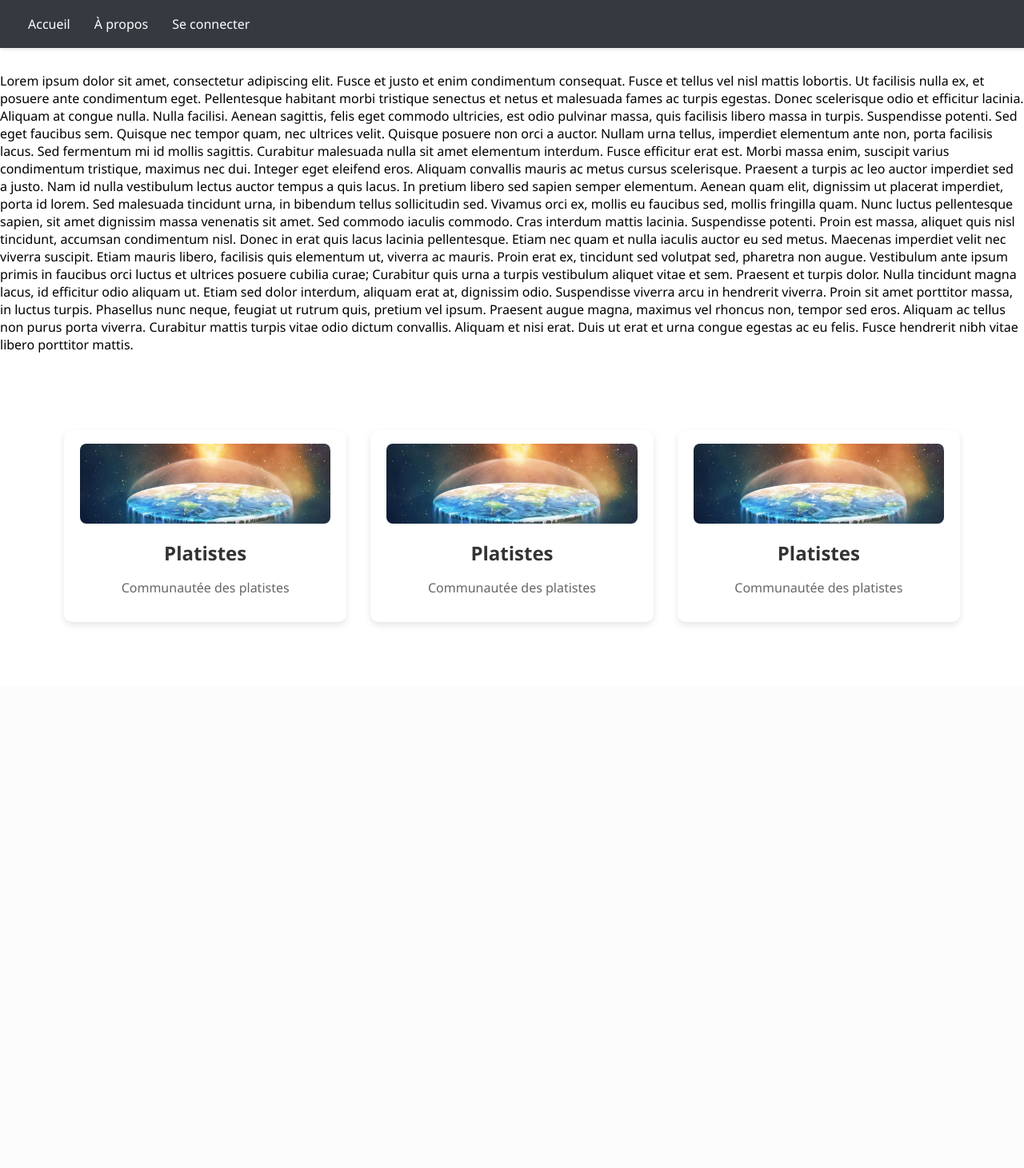
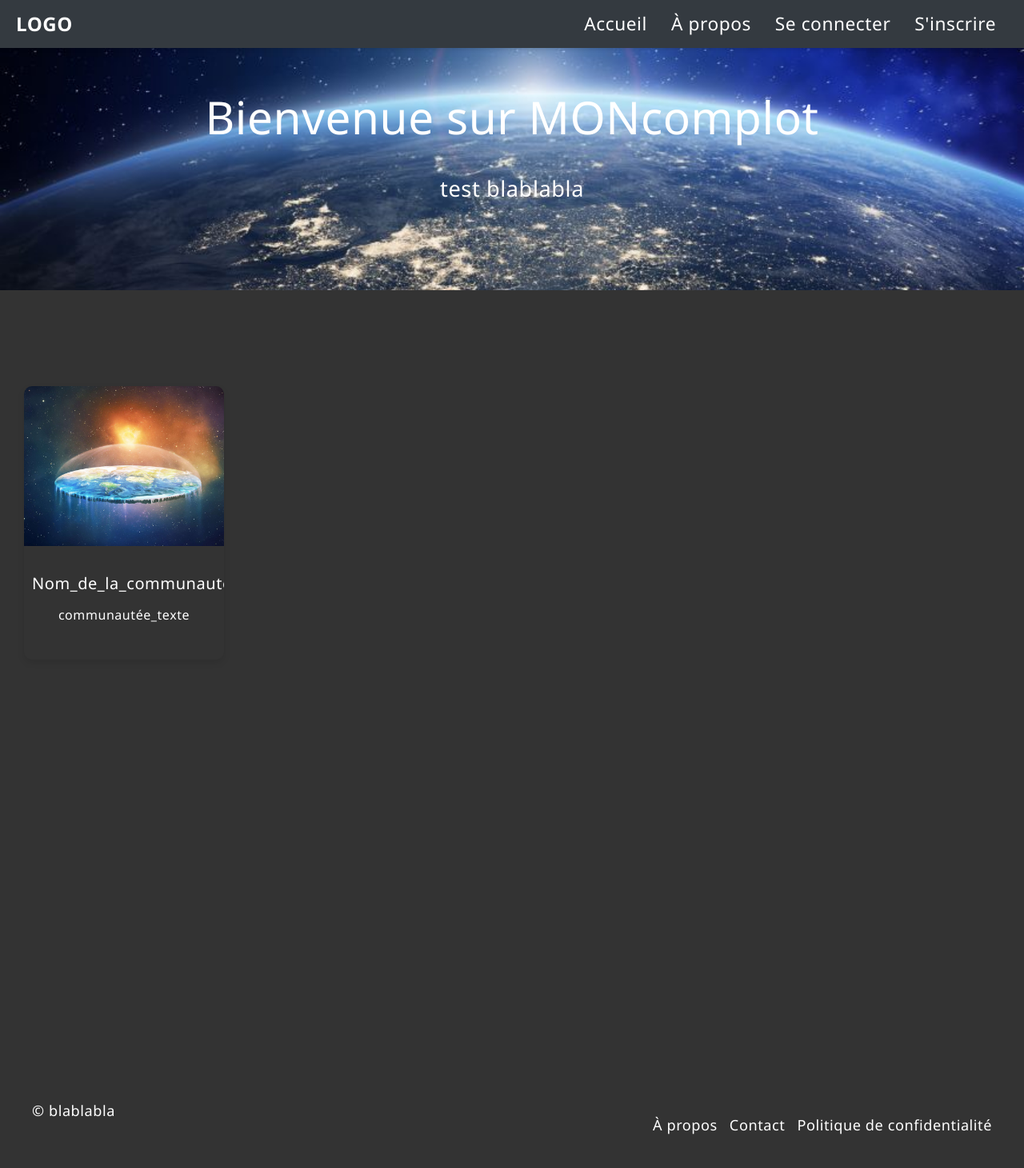
Before and after one commit to giinko/Moncomplot-CY, a PHP site: page / in a window 1280 px wide. Shown: the whole page at 80% size. Before the commit the page ends 781 px from the top, so only its background shows below. Run offline with PHP 8.4, Linux system fonts and the light colour scheme.

Commit message:
Avancement général

```diff
--- a/assets/style/style.css
+++ b/assets/style/style.css
@@ -1,3 +1,261 @@
+html, body, div, span, applet, object,
+iframe, h1, h2, h3, h4, h5, h6, p, blockquote,
+pre, a, abbr, acronym, address, big, cite,
+code, del, dfn, em, img, ins, kbd, q, s, samp,
+small, strike, strong, sub, sup, tt, var, b,
+u, i, center, dl, dt, dd, ol, ul, li, fieldset,
+form, label, legend, table, caption, tbody,
+tfoot, thead, tr, th, td, article, aside,
+canvas, details, embed, figure, figcaption,
+footer, header, hgroup, menu, nav, output, ruby,
+section, summary, time, mark, audio, video {
+	margin: 0;
+	padding: 0;
+	border: 0;
+	font-size: 100%;
+	font: inherit;
+	vertical-align: baseline;}
+
+article, aside, details, figcaption, figure,
+footer, header, hgroup, menu, nav, section {
+display: block;}
+
+body {
+    line-height: 1.3;
+}
+@media screen and (max-width: 480px) {
+
+    html, body {
+        min-width: 400px;
+    }
+
+}
+/* Basic */
+
+@-ms-viewport {
+    width: device-width;
+}
+
+body {
+    -ms-overflow-style: scrollbar;
+}
+
+@media screen and (max-width: 480px) {
+
+    html, body {
+        min-width: 320px;
+    }
+
+}
+
+html {
+    box-sizing: border-box;
+}
+
+*, *:before, *:after {
+    box-sizing: inherit;
+}
+
+body {
+    background: #333;
+}
+
+    body.is-preload *, body.is-preload *:before, body.is-preload *:after {
+        -moz-animation: none !important;
+        -webkit-animation: none !important;
+        -ms-animation: none !important;
+        animation: none !important;
+        -moz-transition: none !important;
+        -webkit-transition: none !important;
+        -ms-transition: none !important;
+        transition: none !important;
+    }
+
+
+
+/* Type */
+
+	body, input, select, textarea {
+		color: #ffffff;
+		font-family: "Source Sans Pro", Helvetica, sans-serif;
+		font-size: 17pt;
+		font-weight: 300;
+		letter-spacing: 0.025em;
+		line-height: 1.65;
+	}
+
+		@media screen and (max-width: 1080px) {
+
+			body, input, select, textarea {
+				font-size: 17pt;
+			}
+
+		}
+
+		@media screen and (max-width: 700px) {
+
+			body, input, select, textarea {
+				font-size: 12pt;
+			}
+
+		}
+
+		@media screen and (max-width: 360px) {
+
+			body, input, select, textarea {
+				font-size: 11pt;
+			}
+
+		}
+
+
+	@media screen and (max-width: 736px) {
+
+		h1 {
+			font-size: 2em;
+		}
+
+		h2 {
+			font-size: 1.5em;
+		}
+
+		h3 {
+			font-size: 1.25em;
+		}
+
+	}
+
+a {
+    -moz-transition: color 0.2s ease-in-out, border-bottom-color 0.2s ease-in-out;
+    -webkit-transition: color 0.2s ease-in-out, border-bottom-color 0.2s ease-in-out;
+    -ms-transition: color 0.2s ease-in-out, border-bottom-color 0.2s ease-in-out;
+    transition: color 0.2s ease-in-out, border-bottom-color 0.2s ease-in-out;
+    color: inherit;
+    text-decoration: none;
+}
+
+    a:hover {
+        border-bottom-color: transparent;
+        color: #ff9cef !important;
+    }
+
+    a:active {
+        color: #ff60ff !important;
+    }
+
+	p {
+		margin: 0 0 2em 0;
+	}
+
+    @media screen and (max-width: 736px) {
+
+		h1 {
+			font-size: 2em;
+		}
+
+		h2 {
+			font-size: 1.5em;
+		}
+
+		h3 {
+			font-size: 1.25em;
+		}
+
+	}
+        .align-left {
+            text-align: left;
+        }
+
+        .align-center {
+            text-align: center;
+        }
+
+        .align-right {
+            text-align: right;
+        }
+
+
+        /* styles.css */
+body {
+    margin: 0;
+    font-family: Arial, sans-serif;
+}
+
+.navbar {
+    background-color: #333;
+    color: white;
+    display: flex;
+    justify-content: space-between;
+    align-items: center;
+    padding: 10px 20px;
+}
+
+.navbar-logo {
+    font-size: 24px;
+    font-weight: bold;
+}
+
+.navbar-links {
+    list-style: none;
+    margin: 0;
+    padding: 0;
+    display: flex;
+}
+
+.navbar-links li {
+    padding: 0 15px;
+}
+
+.navbar-links a {
+    color: white;
+    text-decoration: none;
+    transition: color 0.3s;
+}
+
+.navbar-links a:hover {
+    color: #4CAF50;
+}
+
+.footer {
+    margin-top: 500px;
+    background-color: #333;
+    color: white;
+    padding: 20px 10px;
+    text-align: center;
+    font-size: 0.8em;
+}
+
+.footer-content {
+    max-width: 1200px;
+    margin: 0 auto;
+    display: flex;
+    flex-direction: column;
+    align-items: center;
+    justify-content: space-between;
+}
+
+.footer-links {
+    list-style: none;
+    padding: 0;
+    display: flex;
+    gap: 15px;
+}
+
+.footer-links a {
+    color: white;
+    text-decoration: none;
+    transition: color 0.3s;
+}
+
+
+@media (min-width: 768px) {
+    .footer-content {
+        flex-direction: row;
+    }
+}
+
+
+
 :root {
     --primary-color: #007bff;
     --text-color: #ffffff;
@@ -12,13 +270,12 @@ body, html {
     padding: 0;
     font-family: 'Segoe UI', Tahoma, Geneva, Verdana, sans-serif;
 }
-.main-content{
-    padding-top: 90px;
+.main{
+    margin-top: 90px;
 }
 
 .navbar {
     display: flex;
-    position: fixed;
     width: 100%;
     justify-content: space-between;
     align-items: center;
@@ -36,16 +293,11 @@ body, html {
 }
 
 .navbar-links a {
-    color: var(--nav-text-color);
     text-decoration: none;
     padding: 10px 15px;
     border-radius: 5px;
-    transition: background-color 0.3s ease;
 }
 
-.navbar-links a:hover {
-    background-color: var(--nav-hover-bg-color);
-}
 
 @media (max-width: 768px) {
     .navbar-links a {
@@ -107,3 +359,75 @@ body, html {
     color: #666; /* Couleur du texte secondaire */
     font-size: 16px; /* Taille du texte secondaire */
 }
+.catalogue {
+    display: flex;
+    flex-wrap: wrap;
+    justify-content: flex-start; /* NE PAS OUBLIER DE REGLER LE MEDIASCREEN FARES !!!!! */
+    padding: 20px;
+}
+
+.card {
+    width: 250px;
+    margin: 10px;
+    box-shadow: 0 4px 8px rgba(0,0,0,0.1);
+    transition: 0.3s;
+    border-radius: 10px;
+    overflow: hidden;
+}
+
+.card:hover {
+    box-shadow: 0 8px 16px rgba(0,0,0,0.2);
+}
+
+.card-img {
+    width: 100%;
+    height: 200px;
+    object-fit: cover;
+}
+
+.card-body {
+    padding: 10px;
+}
+
+.card-title {
+    font-size: 20px;
+    margin: 10px 0;
+    text-align: center;
+}
+
+.card-text {
+    font-size: 16px;
+    text-align: center;
+}
+.wrapper {
+    margin-top: 800px;
+}
+.banner {
+    background-image: url('/Moncomplot-CY/assets/images/planette.jpg'); /* Remplacez par le chemin de votre image de fond */
+    background-size: cover;
+    background-position: center;
+    color: white;
+    text-align: center;
+    padding: 50px 20px; /* Ajustez selon la taille souhaitée */
+}
+
+.banner h1 {
+    margin: 0;
+    font-size: 2.5em;
+}
+
+.banner p {
+    font-size: 1.2em;
+    margin-top: 20px;
+}
+.navbar {
+    position: fixed;
+    top: 0;
+    left: 0;
+    width: 100%;
+    z-index: 1000; /* Assurez-vous qu'elle reste au-dessus des autres éléments de contenu */
+}
+
+body {
+    padding-top: 50px; /* Ajustement selon nav-bar */
+}
--- a/avancement_projet.txt
+++ b/avancement_projet.txt
@@ -8,3 +8,9 @@ Page visiteur commencée, Nav-bar, boxes de communautées,
 
 Page de register finis (la base), il reste a voir les informations précisent qu'on veut mettre dedans
 et faire les check.
+
+12-15/04/2024 :
+
+fini : CSS/HTML de la page visiteur, base footer, "base d'une page de MONCOMPLOT", CARDS du catalogue, bannière,
+
+à faire : Ajuster la page register/login, responsive du site (à moitié finie), lier catalogues/données du site, dynamiser la nav-bar (ptetre en js)
--- a/index.html
+++ b/index.html
@@ -1,52 +1,87 @@
 <!DOCTYPE html>
-<html lang="en">
+<html lang="fr">
+
+
+
 <head>
+    <title>Moncomplot</title>
     <meta charset="UTF-8">
     <meta name="viewport" content="width=device-width, initial-scale=1.0">
-    <title>Moncomplot</title>
     <link rel="stylesheet" href="assets/style/style.css">
+    <link rel="icon" type="image/ico" href="images/favicon.ico" /> <!-- quand on aura une icone -->
     <script src="script.js"></script>
 </head>
+
+
+
 <body>
+
+
+    <div id="wrapper">
+
+
+      <!-- Header -->
+        <header>
+
     <nav class="navbar">
-        <!-- <img src="logo.png" alt="Logo de Moncomplot" class="logo"> -->
+
+      <div class="navbar-logo">LOGO</div>
         <div class="navbar-links">
             <a href="#">Accueil</a>
             <a href="#">À propos</a>
-            <a href="login.html">Se connecter</a>
-        </div>
-    </nav>
-        <main class="main-content">
-        Lorem ipsum dolor sit amet, consectetur adipiscing elit. Fusce et justo et enim condimentum consequat. Fusce et tellus vel nisl mattis lobortis. Ut facilisis nulla ex, et posuere ante condimentum eget. Pellentesque habitant morbi tristique senectus et netus et malesuada fames ac turpis egestas. Donec scelerisque odio et efficitur lacinia. Aliquam at congue nulla. Nulla facilisi. Aenean sagittis, felis eget commodo ultricies, est odio pulvinar massa, quis facilisis libero massa in turpis. Suspendisse potenti. Sed eget faucibus sem. Quisque nec tempor quam, nec ultrices velit. Quisque posuere non orci a auctor. Nullam urna tellus, imperdiet elementum ante non, porta facilisis lacus.
-        Sed fermentum mi id mollis sagittis. Curabitur malesuada nulla sit amet elementum interdum. Fusce efficitur erat est. Morbi massa enim, suscipit varius condimentum tristique, maximus nec dui. Integer eget eleifend eros. Aliquam convallis mauris ac metus cursus scelerisque. Praesent a turpis ac leo auctor imperdiet sed a justo. Nam id nulla vestibulum lectus auctor tempus a quis lacus.
-        In pretium libero sed sapien semper elementum. Aenean quam elit, dignissim ut placerat imperdiet, porta id lorem. Sed malesuada tincidunt urna, in bibendum tellus sollicitudin sed. Vivamus orci ex, mollis eu faucibus sed, mollis fringilla quam. Nunc luctus pellentesque sapien, sit amet dignissim massa venenatis sit amet. Sed commodo iaculis commodo. Cras interdum mattis lacinia. Suspendisse potenti.
-        Proin est massa, aliquet quis nisl tincidunt, accumsan condimentum nisl. Donec in erat quis lacus lacinia pellentesque. Etiam nec quam et nulla iaculis auctor eu sed metus. Maecenas imperdiet velit nec viverra suscipit. Etiam mauris libero, facilisis quis elementum ut, viverra ac mauris. Proin erat ex, tincidunt sed volutpat sed, pharetra non augue. Vestibulum ante ipsum primis in faucibus orci luctus et ultrices posuere cubilia curae; Curabitur quis urna a turpis vestibulum aliquet vitae et sem.
-        Praesent et turpis dolor. Nulla tincidunt magna lacus, id efficitur odio aliquam ut. Etiam sed dolor interdum, aliquam erat at, dignissim odio. Suspendisse viverra arcu in hendrerit viverra. Proin sit amet porttitor massa, in luctus turpis. Phasellus nunc neque, feugiat ut rutrum quis, pretium vel ipsum. Praesent augue magna, maximus vel rhoncus non, tempor sed eros. Aliquam ac tellus non purus porta viverra. Curabitur mattis turpis vitae odio dictum convallis. Aliquam et nisi erat. Duis ut erat et urna congue egestas ac eu felis. Fusce hendrerit nibh vitae libero porttitor mattis.</p>
-
-        <div class="catalogue_communautes"><div class="catalogue">
-            <div class="box">
-                <img src="assets/images/theorie_terre-plate.jpg" alt="image_platistes">
-                    <div class="content">
-                       <h3>Platistes</h3>
-                       <p>Communautée des platistes</p>
-                    </div>
-            </div>
-            <div class="box">
-                <img src="assets/images/theorie_terre-plate.jpg" alt="image_platistes">
-                    <div class="content">
-                       <h3>Platistes</h3>
-                       <p>Communautée des platistes</p>
-                    </div>
-            </div>
-            <div class="box">
-                <img src="assets/images/theorie_terre-plate.jpg" alt="image_platistes">
-                    <div class="content">
-                       <h3>Platistes</h3>
-                       <p>Communautée des platistes</p>
-                    </div>
-            </div>
+            <a href="register.html">Se connecter</a>
+            <a href="login.html">S'inscrire</a>
         </div>
 
-    </main>
+    </nav>
+
+        </header>
+
+        <!-- Bannière -->
+
+        <div class="banner">
+          <h1>Bienvenue sur MONcomplot</h1>
+          <p>test blablabla</p>
+      </div>
+
+
+        <!-- Main -->
+        <div class="main">
+
+          <!-- Catalogue -->
+          <div class="catalogue">
+
+            <!-- Une card -->
+              <div class="card">
+                <a href="#">
+                  <img src="/Moncomplot-CY/assets/images/theorie_terre-plate.jpg" alt="Img de la commu" class="card-img">
+                  <div class="card-body">
+                      <h3 class="card-title">Nom_de_la_communautée</h3>
+                      <p class="card-text">communautée_texte</p>
+                  </div></a>
+              </div>
+
+
+           </div>
+
+          </div>
+
+
+          <!-- Footer -->
+
+  <footer class="footer">
+    <div class="footer-content">
+      <p>© blablabla</p>
+      <ul class="footer-links">
+          <li><a href="#about">À propos</a></li>
+          <li><a href="#contact">Contact</a></li>
+          <li><a href="#privacy">Politique de confidentialité</a></li>
+      </ul>
+  </div>
+</footer>
+
+  </div>
+
+
     </body>
-</html>
+  </html>
```
Also changed, not shown: assets/images/planette.jpg (added).
